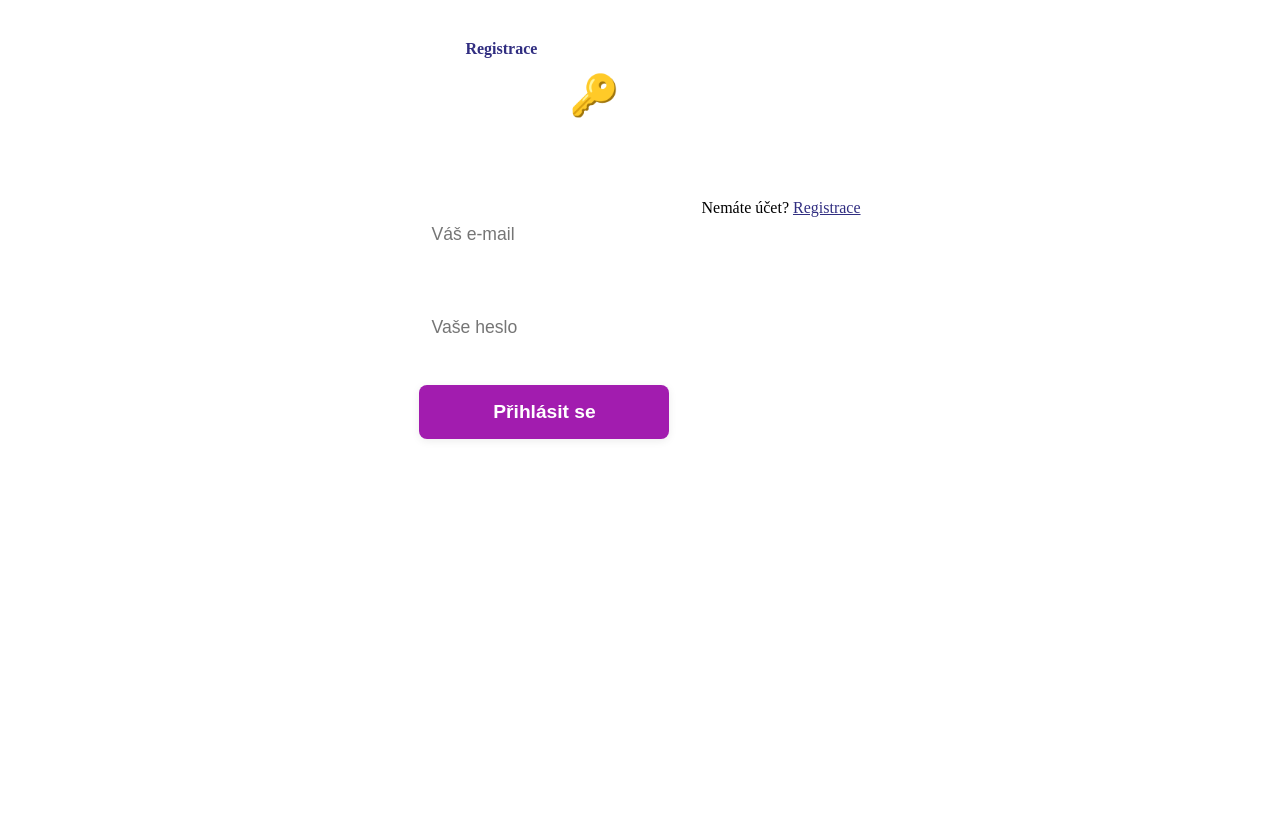
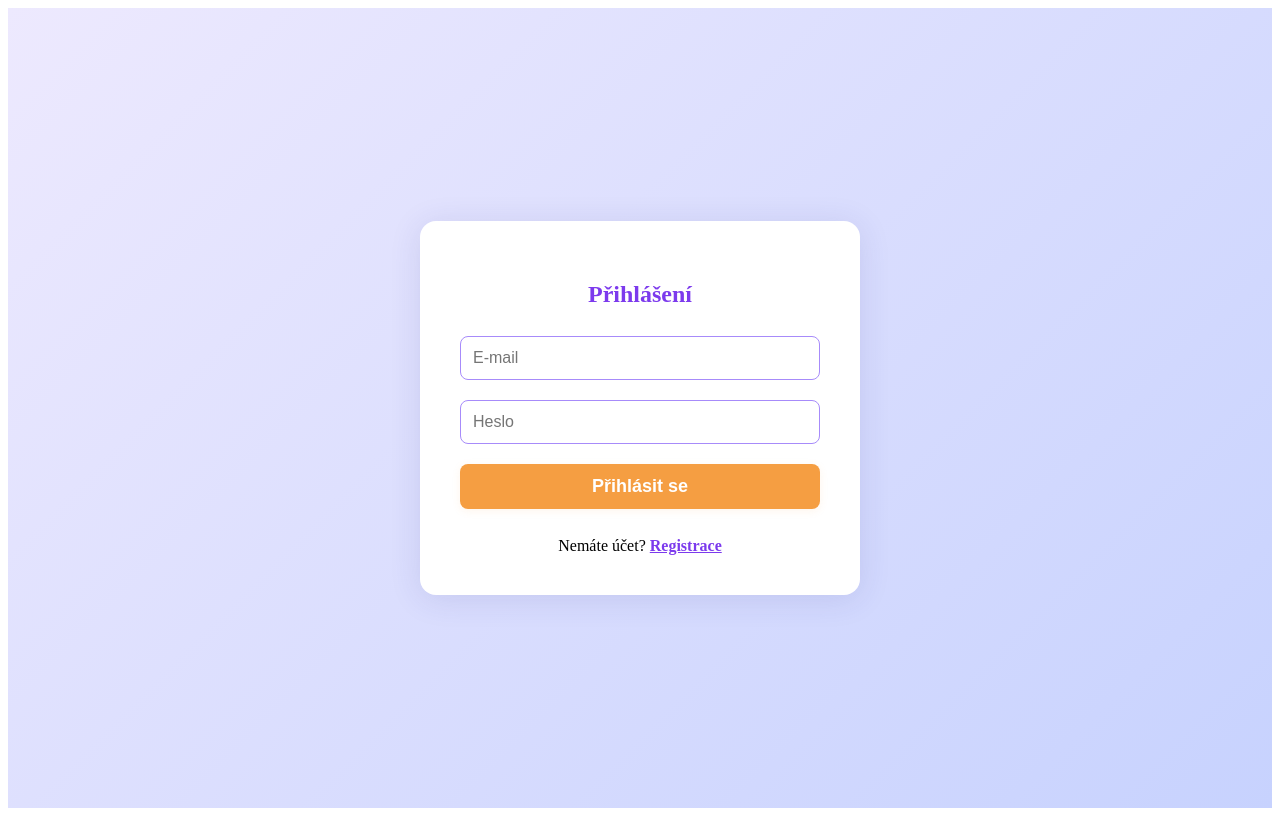
Before and after one commit to honzapoko/mindalize, a Next.js app: page /login in a window 1280 px wide. Built offline with nearby package versions, Linux system fonts and the light colour scheme; no server answers.

Commit message:
oprava login / registrace

```diff
--- a/pages/login.tsx
+++ b/pages/login.tsx
@@ -1,69 +1,119 @@
 import React, { useState } from 'react';
 import Link from 'next/link';
-import { supabase } from '../lib/supabaseClient';
-import { useRouter } from 'next/router';
-import '../src/styles/TarotReading.css';
-export default function Login() {
+// import { supabase } from '../lib/supabaseClient'; // Uncomment if using Supabase
 
+export default function LoginPage() {
   const [email, setEmail] = useState('');
   const [password, setPassword] = useState('');
-  const [message, setMessage] = useState('');
+  const [error, setError] = useState('');
   const [loading, setLoading] = useState(false);
-  const router = useRouter();
 
+  // Replace with your real login logic
   const handleLogin = async (e: React.FormEvent) => {
     e.preventDefault();
+    setError('');
     setLoading(true);
-    setMessage('');
-    const { error } = await supabase.auth.signInWithPassword({ email, password });
-    if (error) {
-      setMessage(error.message);
+
+    // Example with Supabase (uncomment if using)
+    // const { error } = await supabase.auth.signInWithPassword({ email, password });
+    // if (error) {
+    //   setError(error.message);
+    //   setLoading(false);
+    //   return;
+    // }
+    // window.location.href = '/';
+
+    // Demo only:
+    setTimeout(() => {
+      setLoading(false);
+      if (email === 'demo@email.com' && password === 'demo') {
+        window.location.href = '/';
       } else {
-      setMessage('');
-      router.push('/');
+        setError('Nesprávný e-mail nebo heslo.');
       }
-    setLoading(false);
+    }, 1000);
   };
 
   return (
-    <div className="tarot-container">
-      <div className="tarot-header" style={{ display: 'flex', justifyContent: 'flex-end', gap: 16, marginBottom: 24 }}>
-        <Link href="/registrace" style={{ color: '#312e81', fontWeight: 600, textDecoration: 'none' }}>Registrace</Link>
-      </div>
-      <h1 className="tarot-title">
-        <span role="img" aria-label="login">🔑</span> Přihlášení
-      </h1>
-      <form onSubmit={handleLogin}>
-        <div className="tarot-section">
-          <label className="tarot-label">E-mail</label>
+    <div style={{
+      minHeight: '100vh',
+      background: 'linear-gradient(135deg, #ede9fe 0%, #c7d2fe 100%)',
+      display: 'flex',
+      alignItems: 'center',
+      justifyContent: 'center',
+    }}>
+      <form
+        onSubmit={handleLogin}
+        style={{
+          background: '#fff',
+          borderRadius: 16,
+          boxShadow: '0 4px 32px rgba(49,46,129,0.12)',
+          padding: 40,
+          minWidth: 320,
+          maxWidth: 360,
+          width: '100%',
+          display: 'flex',
+          flexDirection: 'column',
+          gap: 20,
+        }}
+      >
+        <h2 style={{ color: '#7c3aed', textAlign: 'center', marginBottom: 8 }}>Přihlášení</h2>
         <input
-            className="tarot-input"
           type="email"
+          placeholder="E-mail"
           value={email}
           onChange={e => setEmail(e.target.value)}
           required
-            placeholder="Váš e-mail"
+          style={{
+            padding: 12,
+            borderRadius: 8,
+            border: '1px solid #a78bfa',
+            fontSize: 16,
+          }}
         />
-        </div>
-        <div className="tarot-section">
-          <label className="tarot-label">Heslo</label>
         <input
-            className="tarot-input"
           type="password"
+          placeholder="Heslo"
           value={password}
           onChange={e => setPassword(e.target.value)}
           required
-            placeholder="Vaše heslo"
+          style={{
+            padding: 12,
+            borderRadius: 8,
+            border: '1px solid #a78bfa',
+            fontSize: 16,
+          }}
         />
-        </div>
-        <button className="tarot-button" type="submit" disabled={loading} style={{ width: '100%', marginTop: 16 }}>
+        <button
+          type="submit"
+          disabled={loading}
+          style={{
+            background: '#f59e42',
+            color: '#fff',
+            fontWeight: 700,
+            borderRadius: 8,
+            padding: '12px 0',
+            fontSize: 18,
+            border: 'none',
+            cursor: loading ? 'not-allowed' : 'pointer',
+            boxShadow: '0 2px 8px rgba(245,158,66,0.10)',
+            opacity: loading ? 0.7 : 1,
+          }}
+        >
           {loading ? 'Přihlašuji...' : 'Přihlásit se'}
         </button>
-        {message && <div style={{ marginTop: 16, color: '#b91c1c' }}>{message}</div>}
+        {error && (
+          <div style={{ color: '#dc2626', textAlign: 'center', fontWeight: 600 }}>
+            {error}
+          </div>
+        )}
+        <div style={{ textAlign: 'center', marginTop: 8 }}>
+          Nemáte účet?{' '}
+          <Link href="/registrace" style={{ color: '#7c3aed', fontWeight: 600 }}>
+            Registrace
+          </Link>
+        </div>
       </form>
-      <div style={{ marginTop: 16, textAlign: 'center' }}>
-        Nemáte účet? <Link href="/registrace" style={{ color: '#312e81', textDecoration: 'underline' }}>Registrace</Link>
-      </div>
     </div>
   );
 }
```
Also changed, not shown: pages/registrace.tsx (+100 -40 lines). Lines whose indentation alone changed are shown as unchanged.
